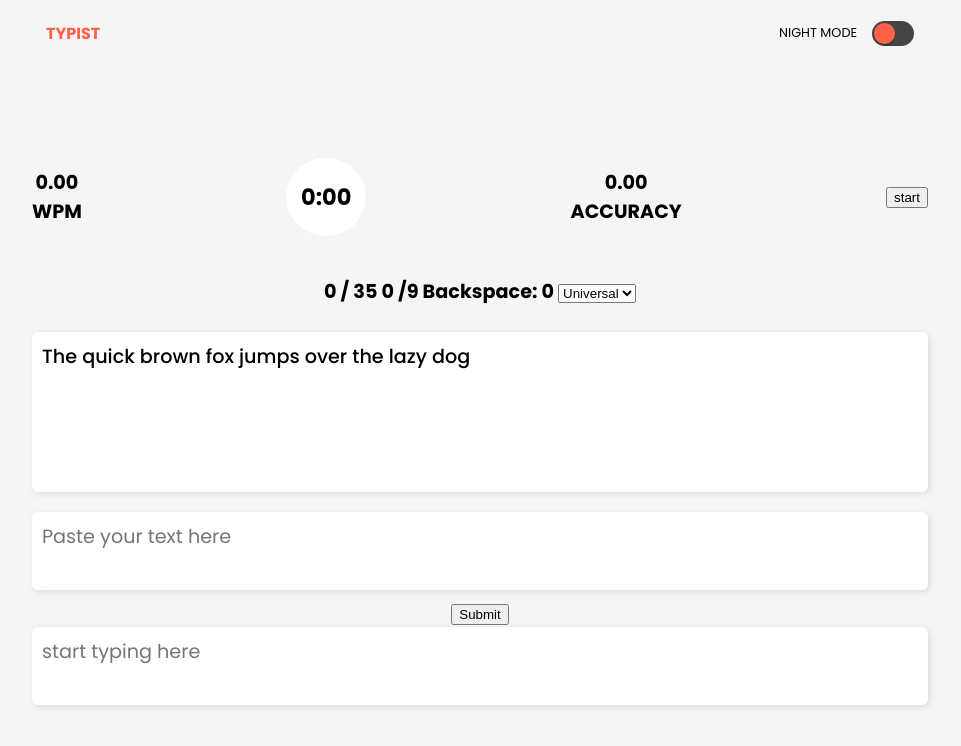
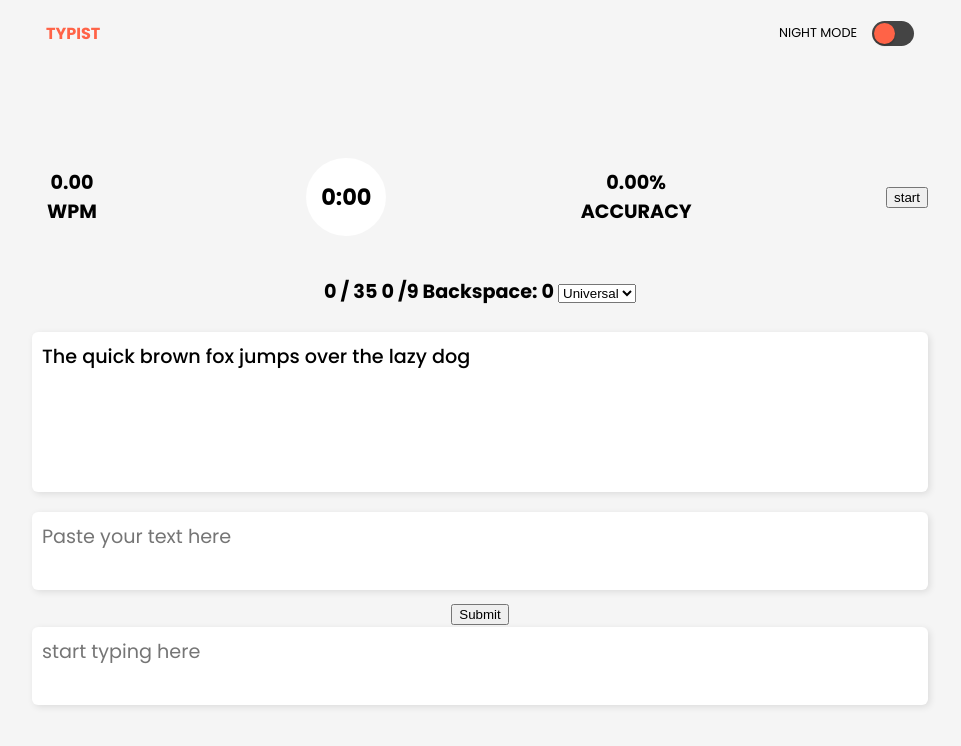
Before and after one commit to ParasArya289/Typist, a React (Create React App) app: page / in a window 1280 px wide. Shown: the top 746 px of the page, without its empty margins (160-1121 px from the left). Built offline with nearby package versions, Linux system fonts and the light colour scheme.

Commit message:
fix: some styles

```diff
--- a/src/Components/Dashboard/Dashboard.css
+++ b/src/Components/Dashboard/Dashboard.css
@@ -7,5 +7,7 @@
     gap:10px
 }
 .timer{
-    transition: all 1s ease;
 }
+.wpm{
+    min-width: 80px;
+}
--- a/src/Components/Dashboard/Dashboard.js
+++ b/src/Components/Dashboard/Dashboard.js
@@ -15,7 +15,6 @@ export const Dashboard = ({
 
   const timeElapsedMinutes = timer / 60;
   const accuracy =(( wordCount/ totalWords.length) * 100).toFixed(2);
-  console.log(wordCount,totalWords)
 
   useEffect(() => {
     const interval = setInterval(() => {
@@ -40,7 +39,7 @@ export const Dashboard = ({
   return (
     <div className="dashboard">
       <div>
-        <h4>
+        <h4 className="wpm">
           {(wordCount / timeElapsedMinutes || 0).toFixed(2) || 0}
           <br />
           WPM
@@ -61,7 +60,7 @@ export const Dashboard = ({
       </div>
       <div>
         <h4>
-          {accuracy}
+          {accuracy}%
           <br />
           ACCURACY
         </h4>
```
